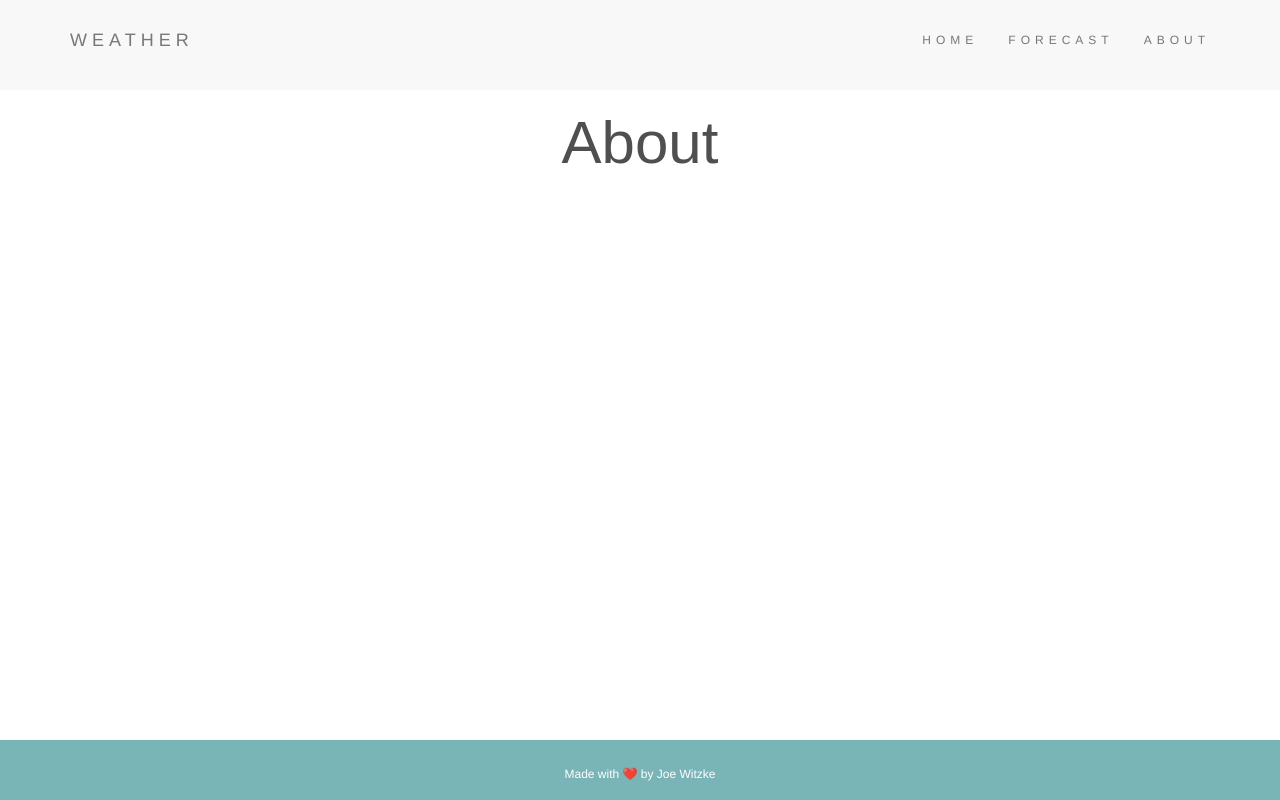
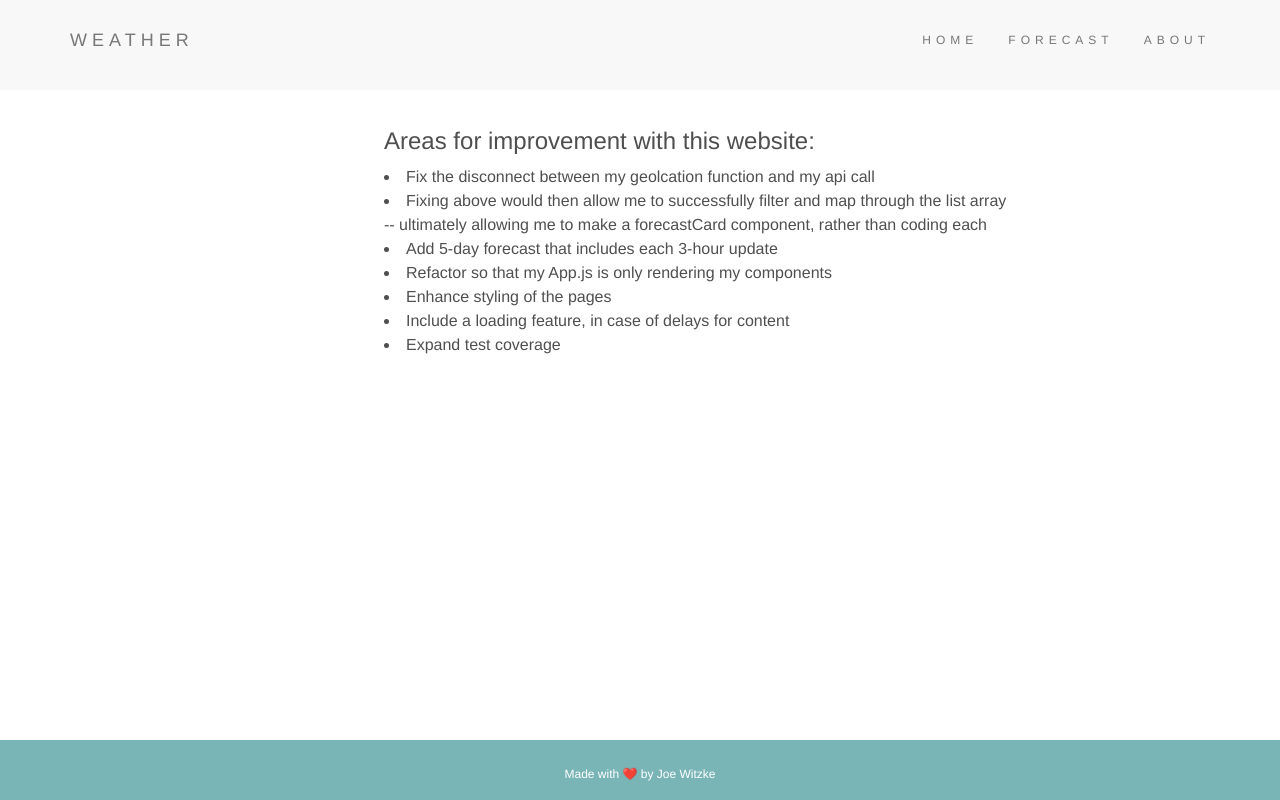
Before and after one commit to joseph-witzke/weather-react, a React (Create React App) app in the folder weather-app/: page /about in a window 1280 px wide. Built offline with nearby package versions, Linux system fonts and the light colour scheme; no server answers.

Commit message:
adds About content with areas for improvement

```diff
--- a/weather-app/src/App.css
+++ b/weather-app/src/App.css
@@ -40,6 +40,11 @@
   width: 30%;
 }
 
+.about-container {
+  text-align: left;
+  margin-left: 30%;
+  margin-top: 3%;
+}
 .forecast-header {
   margin-top: 3%;
 }
--- a/weather-app/src/components/About.js
+++ b/weather-app/src/components/About.js
@@ -2,8 +2,24 @@ import React from 'react';
 
 function About() {
   return (
-    <div>
-      <h1>About</h1>
+    <div className='about-container'>
+      <h3>Areas for improvement with this website:</h3>
+      <div>
+        <li>
+          Fix the disconnect between my geolcation function and my api call
+        </li>
+        <li>
+          Fixing above would then allow me to successfully filter and map
+          through the list array <br />
+          -- ultimately allowing me to make a forecastCard component, rather
+          than coding each
+        </li>
+        <li>Add 5-day forecast that includes each 3-hour update</li>
+        <li>Refactor so that my App.js is only rendering my components</li>
+        <li>Enhance styling of the pages</li>
+        <li>Include a loading feature, in case of delays for content</li>
+        <li>Expand test coverage</li>
+      </div>
     </div>
   );
 }
```
